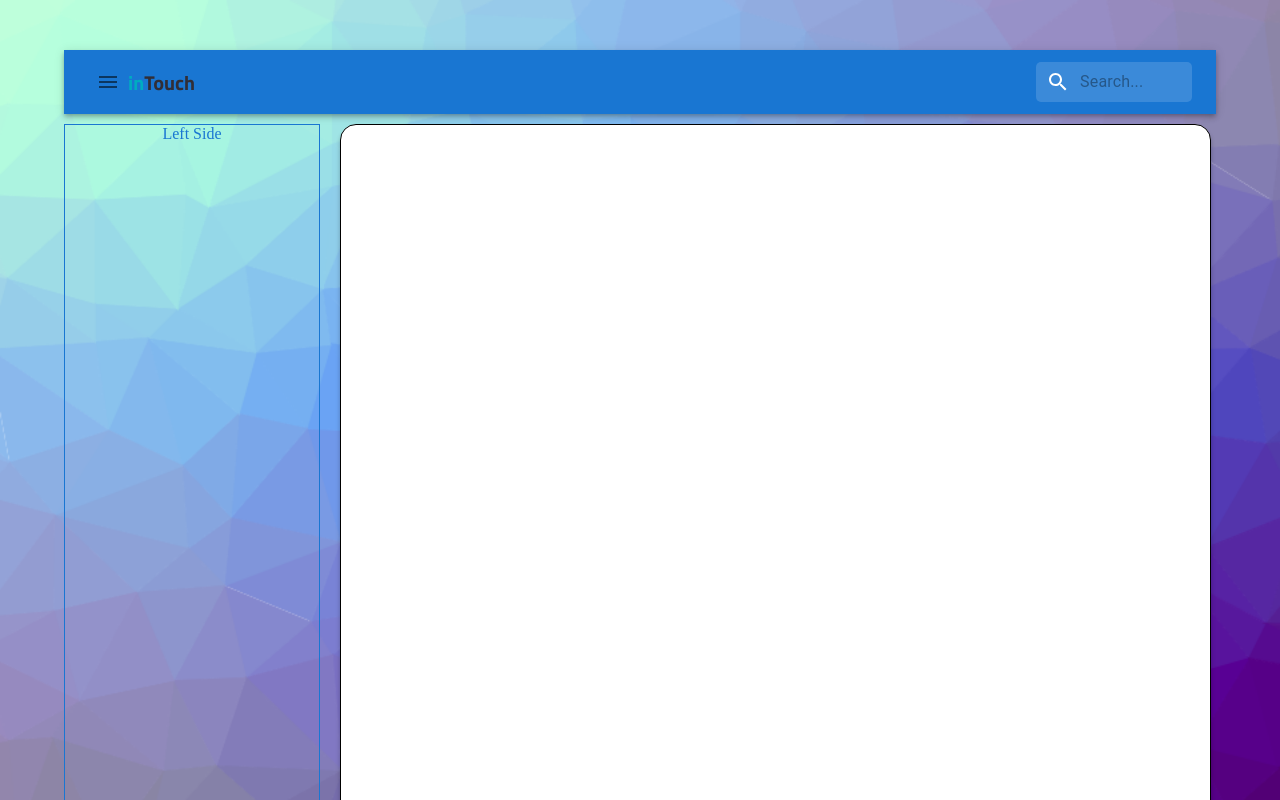
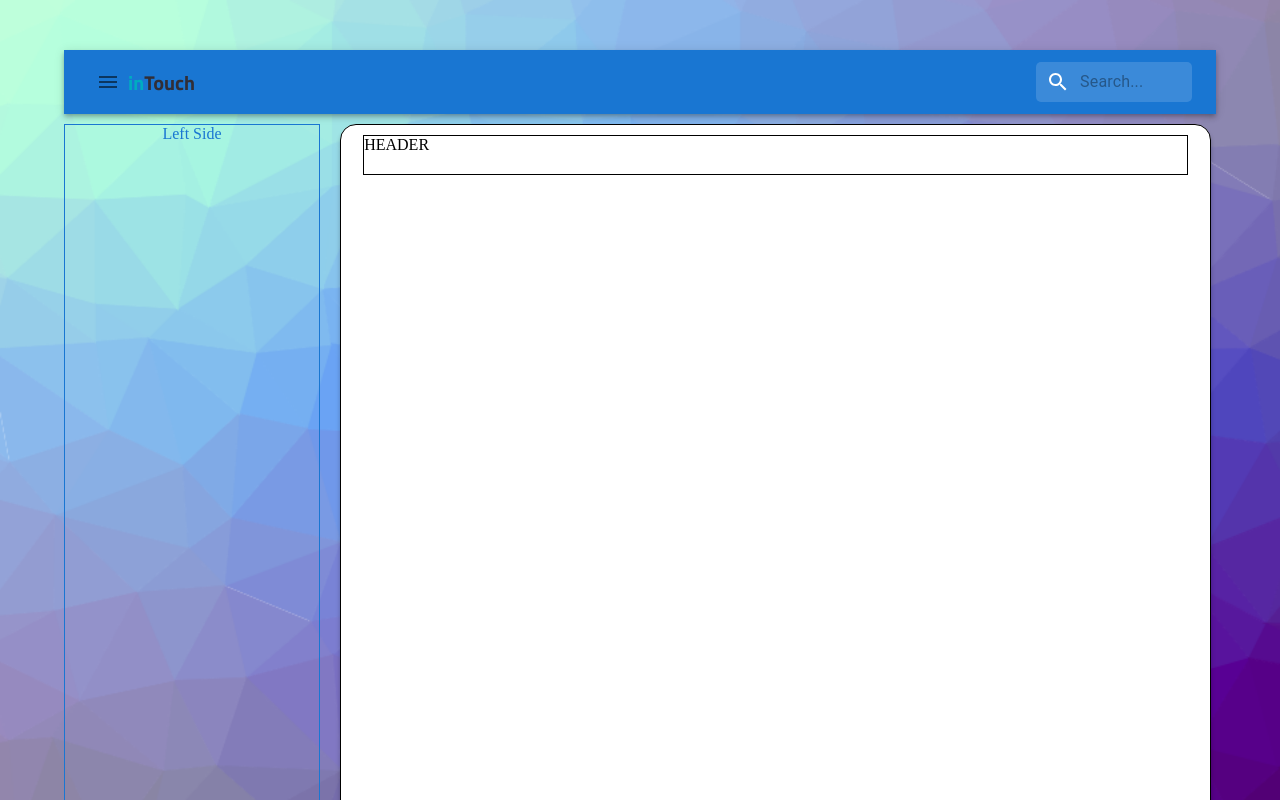
Before and after one commit to PiotrRynio/PiotrRynio-CodersCamp2021.Project-3.TypeScript, a React (Create React App) app: page / in a window 1280 px wide. Built offline with nearby package versions, Linux system fonts and the light colour scheme.

Commit message:
feat: add chat header

```diff
--- a/src/components/organisms/ChatSection/ChatSection.module.css
+++ b/src/components/organisms/ChatSection/ChatSection.module.css
@@ -1,13 +1,25 @@
+.newMessageSection {
+  align-self: center;
+  display: flex;
+  min-width: 95%;
+  border: black 1px solid;
+  position: absolute;
+  bottom: 2px;
+}
 .messageInput {
-  width: 1164px;
-  margin-right: 20px;
-}
-.newMessageSection {
-  align-self: flex-end;
-  margin-left: 40px;
-  margin-bottom: 20px;
-  display: flex;
+  width: 1200px;
+  margin-right: 60px;
 }
 .sendButton {
   align-self: center;
+  margin-left: 20px;
+  width: 10%;
 }
+
+.chatHeader {
+  align-self: center;
+  width: 95%;
+  margin-top: 10px;
+  height: 40px;
+  border: black solid 1px;
+}
--- a/src/components/organisms/ChatSection/ChatSection.tsx
+++ b/src/components/organisms/ChatSection/ChatSection.tsx
@@ -2,10 +2,13 @@ import styles from "./ChatSection.module.css";
 import TextField from "@mui/material/TextField";
 import Button from "@mui/material/Button";
 import SendIcon from "@mui/icons-material/Send";
+import Box from "@mui/material/Box";
 
 export const ChatSection = () => {
   return (
-    <div className={styles.newMessageSection}>
+    <>
+      <Box className={styles.chatHeader}>HEADER</Box>
+      <Box className={styles.newMessageSection}>
         <TextField
           className={styles.messageInput}
           aria-label="maximum height"
@@ -14,6 +17,7 @@ export const ChatSection = () => {
           multiline
           maxRows="6"
         />
+
         <Button
           variant="contained"
           startIcon={<SendIcon />}
@@ -21,6 +25,7 @@ export const ChatSection = () => {
         >
           Send
         </Button>
-    </div>
+      </Box>
+    </>
   );
 };
--- a/src/components/pages/App/App.module.css
+++ b/src/components/pages/App/App.module.css
@@ -24,6 +24,8 @@
   box-shadow: 0px 4px 4px rgba(0, 0, 0, 0.25);
   border-radius: 16px;
   display: flex;
+  flex-direction: column;
+  position: relative;
 }
 
 .main {
```
Also changed, not shown: 1 other file (tests, documents, lock files or other folders). Lines whose indentation alone changed are shown as unchanged.
